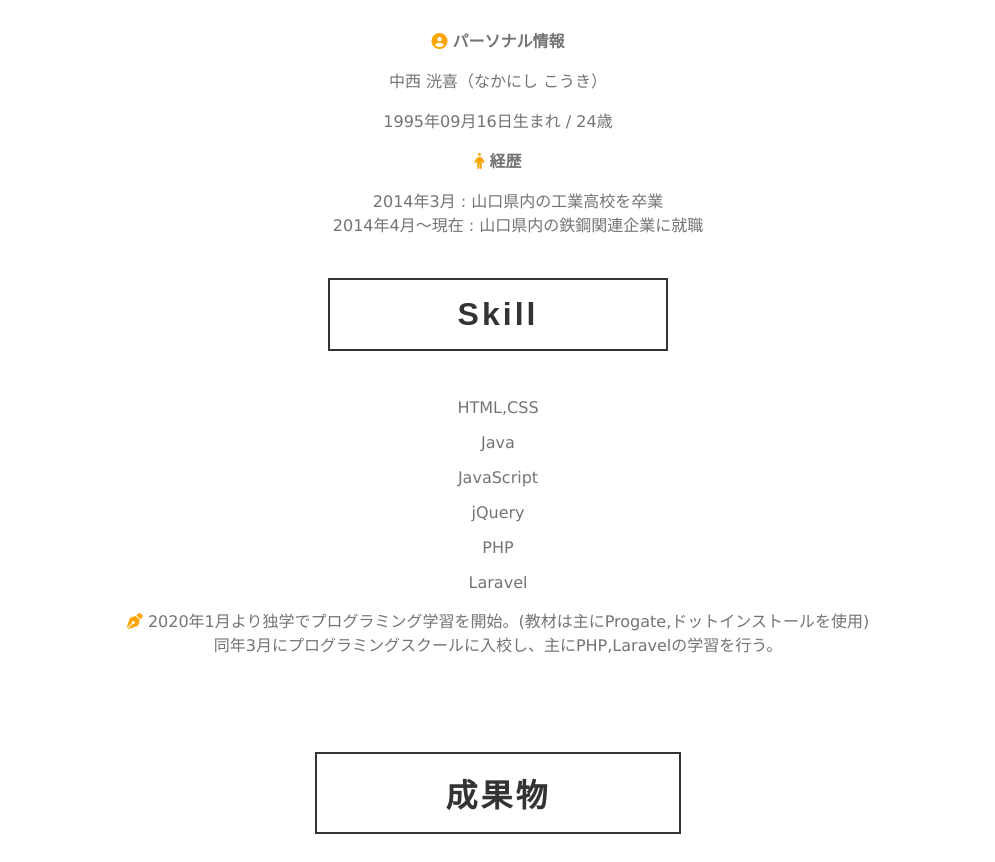
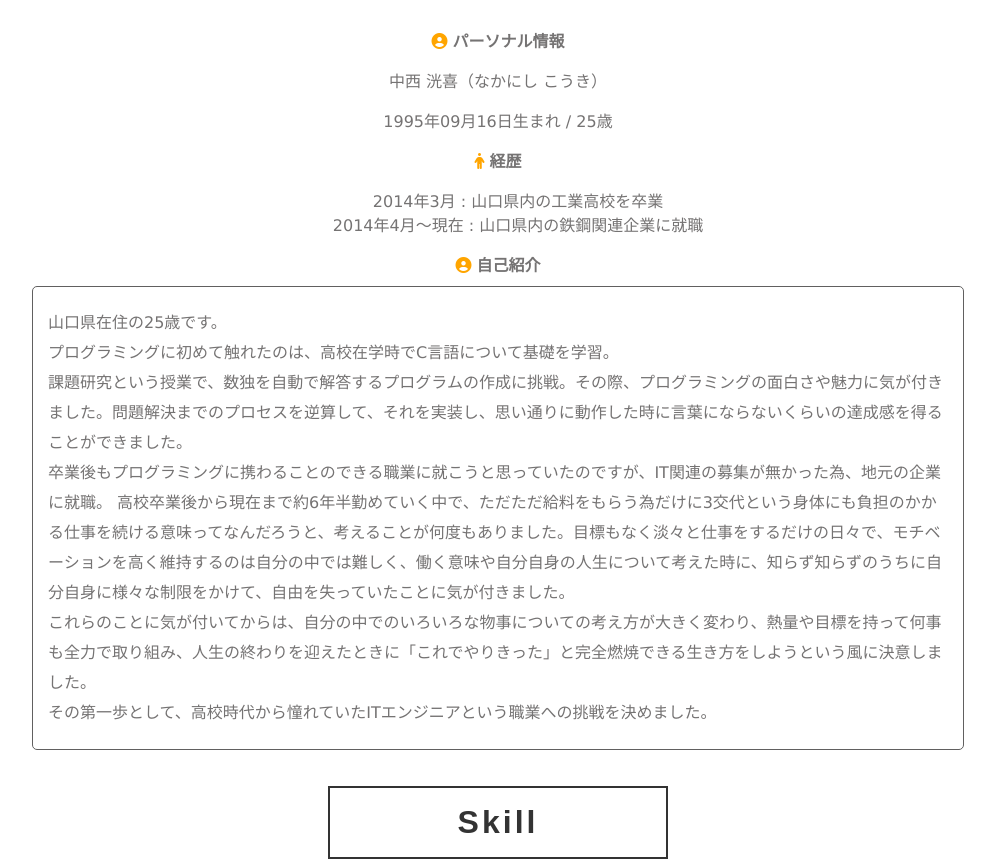
Before and after one commit to nknk710/my_profile, a plain HTML site: page index.html in a window 1280 px wide. Shown: the part 856-1718 px from the top of the page, without its empty margins (142-1137 px from the left). Drawn offline with nearby package versions, Linux system fonts and the light colour scheme.

Commit message:
文章修正

```diff
--- a/index.html
+++ b/index.html
@@ -28,7 +28,7 @@
             <i class="fas fa-user-circle icon"></i>
             <h4>パーソナル情報</h4>
             <p>中西 洸喜（なかにし こうき）</p>
-            <p>1995年09月16日生まれ / 24歳</p>
+            <p>1995年09月16日生まれ / 25歳</p>
           </div>
           <div>
             <i class="fas fa-male icon"></i>
@@ -37,7 +37,19 @@
               <li>2014年3月 : 山口県内の工業高校を卒業</li>
               <li>2014年4月〜現在 : 山口県内の鉄鋼関連企業に就職</li>
             </ul>
-            <p></p>
+          </div>
+          <div>
+            <i class="fas fa-user-circle icon"></i>
+            <h4>自己紹介</h4>
+            <div class="aaa">
+              <p class="aa">
+                山口県在住の25歳です。<br>
+                プログラミングに初めて触れたのは、高校在学時でC言語について基礎を学習。<br>
+                課題研究という授業で、数独を自動で解答するプログラムの作成に挑戦。その際、プログラミングの面白さや魅力に気が付きました。問題解決までのプロセスを逆算して、それを実装し、思い通りに動作した時に言葉にならないくらいの達成感を得ることができました。<br>卒業後もプログラミングに携わることのできる職業に就こうと思っていたのですが、IT関連の募集が無かった為、地元の企業に就職。
+                高校卒業後から現在まで約6年半勤めていく中で、ただただ給料をもらう為だけに3交代という身体にも負担のかかる仕事を続ける意味ってなんだろうと、考えることが何度もありました。目標もなく淡々と仕事をするだけの日々で、モチベーションを高く維持するのは自分の中では難しく、働く意味や自分自身の人生について考えた時に、知らず知らずのうちに自分自身に様々な制限をかけて、自由を失っていたことに気が付きました。<br>これらのことに気が付いてからは、自分の中でのいろいろな物事についての考え方が大きく変わり、熱量や目標を持って何事も全力で取り組み、人生の終わりを迎えたときに「これでやりきった」と完全燃焼できる生き方をしようという風に決意しました。<br>
+                その第一歩として、高校時代から憧れていたITエンジニアという職業への挑戦を決めました。<br>
+                </p>
+            </div>
           </div>
         </div>
         <div class="skill" id="skill">
@@ -48,9 +60,12 @@
           <p>jQuery</p>
           <p>PHP</p>
           <p>Laravel</p>
-          <i class="fas fa-pen-nib icon"></i>
-          <p class="supplement">2020年1月より独学でプログラミング学習を開始。(教材は主にProgate,ドットインストールを使用)<br>
-            同年3月にプログラミングスクールに入校し、主にPHP,Laravelの学習を行う。<br></p>
+
+          <div class="aaa">
+            <i class="fas fa-pen-nib icon"></i>
+            <p class="supplement">2020年1月より独学でプログラミング学習を開始。(教材は主にProgate,ドットインストールを使用)<br>
+              同年3月にプログラミングスクールに入校し、主にPHP,Laravelの学習を行う。6月にスクールを卒業してからも、興味を持った技術の学習やオリジナルのアプリケーションの作成を通して、自身のスキルアップを継続中</p>
+          </div>
         </div>
         <div class="portfolio" id="portfolio">
           <h2>成果物</h2>
--- a/styles.css
+++ b/styles.css
@@ -113,6 +113,19 @@ h4 {
   display: inline;
 }
 
+.aaa {
+  margin: 10px auto;
+  padding: 5px 15px;
+  width: 900px;
+  border: 1px solid rgb(97, 96, 96);
+  border-radius: 5px;
+  text-align: left;
+}
+
+.aa {
+  line-height: 30px;
+}
+
 .main-wrapper {
   margin: 0 auto;
   text-align: center;
@@ -128,6 +141,7 @@ h4 {
 
 .supplement {
   display: inline;
+  line-height: 30px;
 }
 
 .language {
```
